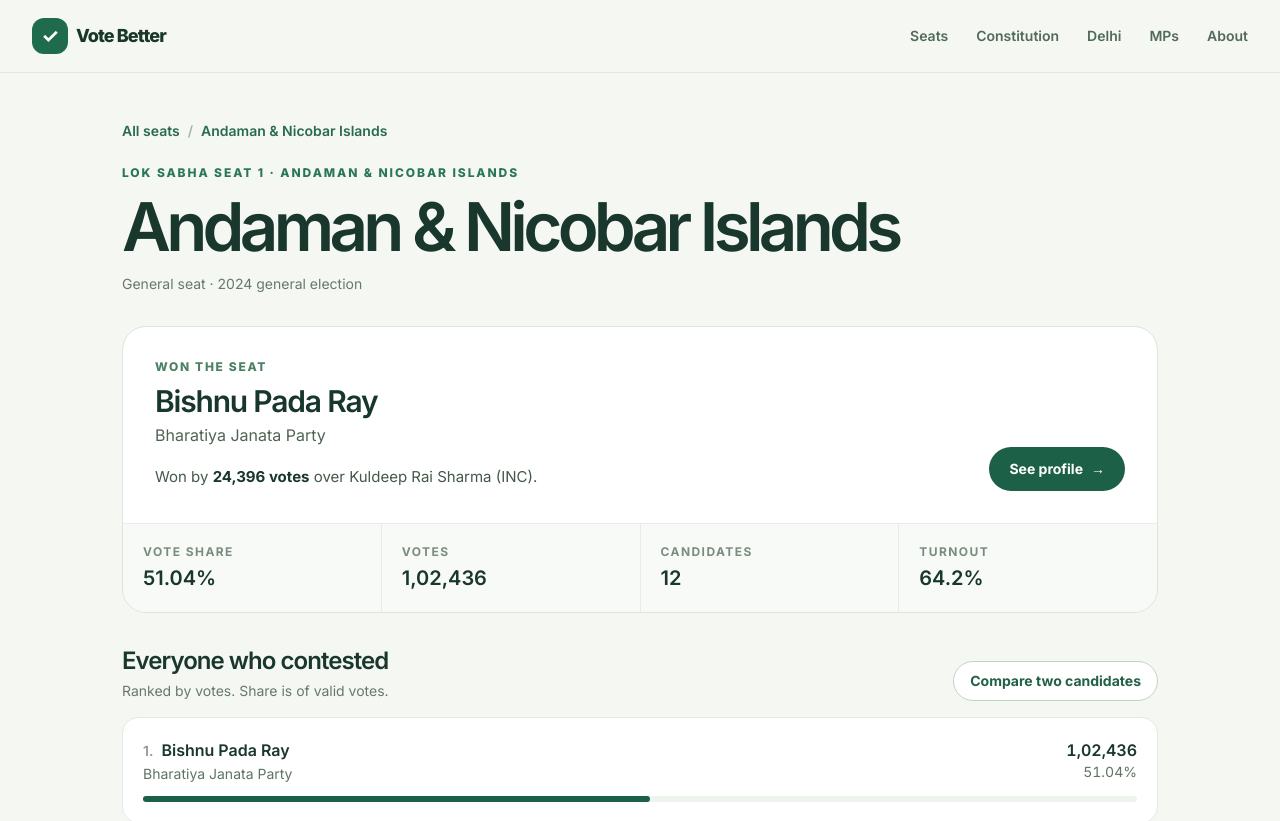
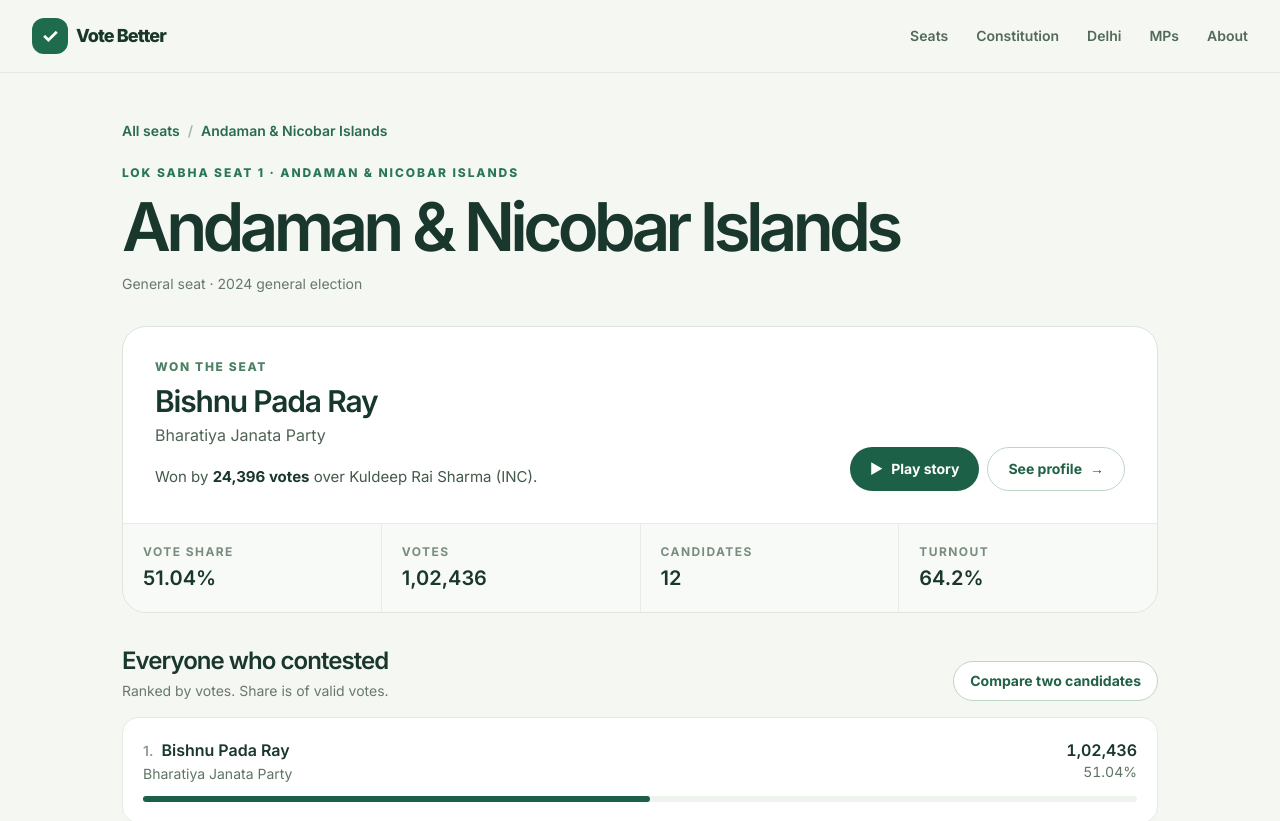
Before and after one commit to sourabh69733/vote-better, a Next.js app in the folder web/: page /seats/andaman-nicobar-islands/andaman-nicobar-islands in a window 1280 px wide. Shown: the top 821 px of the page. Built offline with nearby package versions, Linux system fonts and the light colour scheme.

Commit message:
Open the winner's story from the seat page

```diff
--- a/web/app/seats/[state]/[seat]/page.tsx
+++ b/web/app/seats/[state]/[seat]/page.tsx
@@ -79,9 +79,14 @@
                 </p>
               )}
             </div>
-            <Link href={candidateHref(seat, winner)} className="inline-flex min-h-11 items-center justify-center gap-2 rounded-full bg-[#1c6047] px-5 text-sm font-bold text-white hover:bg-[#154c38]">
-              See profile <span aria-hidden="true">→</span>
-            </Link>
+            <div className="flex flex-wrap gap-2">
+              <Link href={`${candidateHref(seat, winner)}?story=1`} className="inline-flex min-h-11 items-center justify-center gap-2 rounded-full bg-[#1c6047] px-5 text-sm font-bold text-white hover:bg-[#154c38]">
+                <span aria-hidden="true">▶</span> Play story
+              </Link>
+              <Link href={candidateHref(seat, winner)} className="inline-flex min-h-11 items-center justify-center gap-2 rounded-full border border-[#bed6c4] px-5 text-sm font-bold text-[#216146] hover:bg-[#eff7ef]">
+                See profile <span aria-hidden="true">→</span>
+              </Link>
+            </div>
           </div>
           <dl className="grid grid-cols-2 gap-px border-t border-[#e6ede6] bg-[#e6ede6] sm:grid-cols-4">
             {[
```
